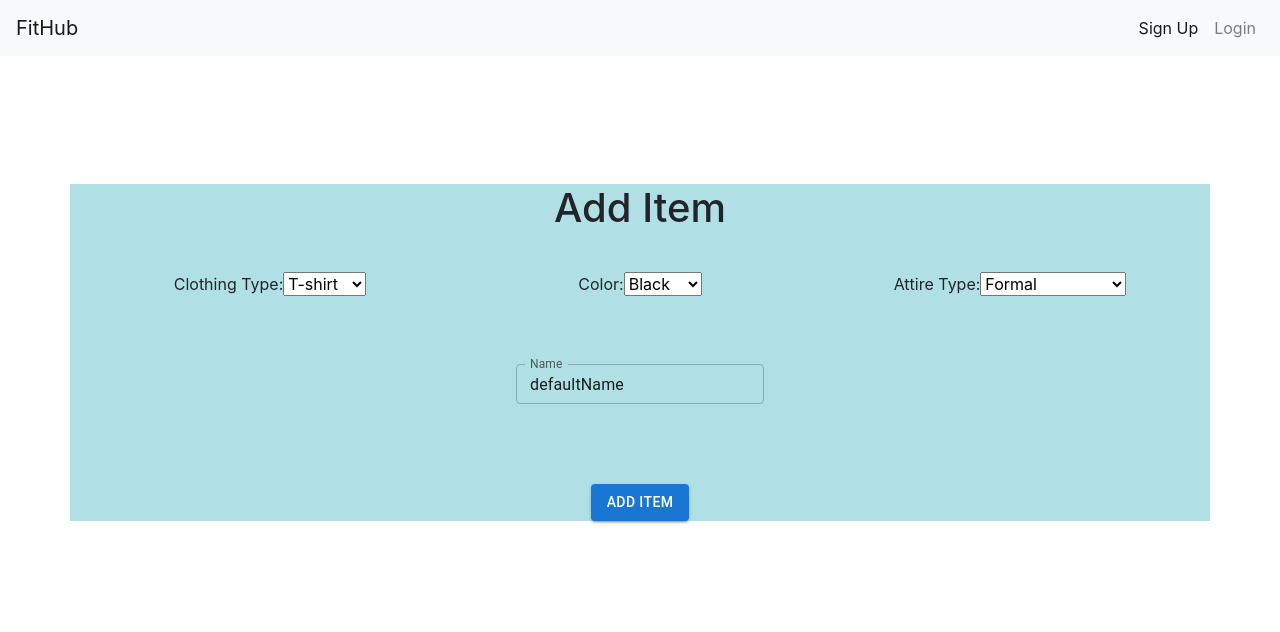
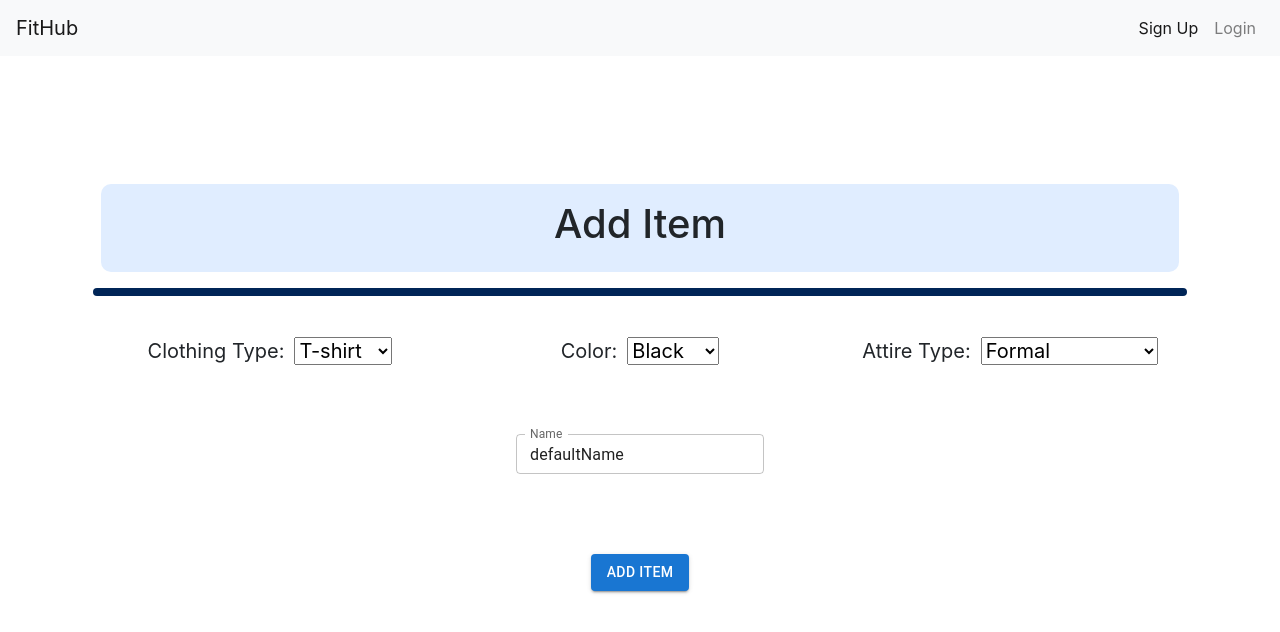
Before and after one commit to rokarn12/fithub-app, a React (Create React App) app in the folder fithub_mongodb/client/: page /additempage in a window 1280 px wide. Shown: the top 632 px of the page. Built offline with nearby package versions, Linux system fonts and the light colour scheme; no server answers.

Commit message:
all pages uniform

```diff
--- a/fithub_mongodb/client/src/pages/AddItemPage.jsx
+++ b/fithub_mongodb/client/src/pages/AddItemPage.jsx
@@ -40,12 +40,14 @@ const AddItemPage = () => {
     };
 
     return (
-        <div className="container text-center" style={{marginTop: "8rem", backgroundColor: "powderblue"}}>
-            <div><h1>Add Item</h1></div>
-            <div className="d-flex flex-row mb-3" style={{marginTop: "30px"}}>
-
-                <div id = 'ClothingType' className="container" style={{padding: "10px"}}>
-                    <label for="clothing-type">Clothing Type: </label>
+        <div className="container text-center" style={{marginTop: "8rem"}}>
+            <div id="dashboard">
+                <h1>Add Item</h1>
+            </div>
+            <div id="line"></div>
+            <div className="d-flex flex-row mb-3" style={{marginTop: "30px", backgroundColor: ""}}>
+                <div id = 'ClothingType' className="container" style={{padding: "10px", fontSize: "20px"}}>
+                    <label for="clothing-type">Clothing Type:&ensp;</label>
                     <select name="clothing-type" id="clothing-types" value={clothingType} onChange={(e) => setClothingType(e.target.value)}>
                     <option value="T-shirt">T-shirt</option>
                     <option value="Shirt">Shirt</option>
@@ -58,8 +60,8 @@ const AddItemPage = () => {
                     </select>
                 </div>
                 {/*<div><Component value={color} onChange={(e) => setColor(e.target.value)}></Component></div>*/}
-                <div id='Color' className="container" style={{padding: "10px"}}>
-                    <label for="color">Color: </label>
+                <div id='Color' className="container" style={{padding: "10px", fontSize: "20px"}}>
+                    <label for="color">Color:&ensp;</label>
                     <select name="color" id="colors" value={color} onChange={(e) => setColor(e.target.value)}>
                     <option value="blue">Blue</option>
                     <option value="black">Black</option>
@@ -73,8 +75,8 @@ const AddItemPage = () => {
                     <option value="white">White</option>
                     </select>
                 </div>
-                <div id='AttireType' className="container" style={{padding: "10px"}}>
-                    <label for="attire-type">Attire Type: </label>
+                <div id='AttireType' className="container" style={{padding: "10px", fontSize: "20px"}}>
+                    <label for="attire-type">Attire Type:&ensp;</label>
                     <select name="attire-type" id="attire-types" value={attireType} onChange={(e) => setAttireType(e.target.value)}>
                     <option value="formal">Formal</option>
                     <option value="business-casual">Business Casual</option>
--- a/fithub_mongodb/client/src/pages/ECloset.jsx
+++ b/fithub_mongodb/client/src/pages/ECloset.jsx
@@ -113,14 +113,15 @@ const ECloset = () => {
     return ((user ? ( // user is logged in, show their dashboard
         <div className="container text-center">
             <div className="container mt-5 mb-5 col-lg">
-                <div className="alert p-5">
+                <div id="dashboard">
                     <h1>E-Closet</h1>
                 </div>
-                <Button variant="contained" size="large" onClick={handlegetItems} >
+                <div id="line"></div>
+                <Button id="button" variant="contained" size="large" onClick={handlegetItems} style={{backgroundColor: "rgba(0, 110, 255, 1)"}} >
                     Refresh E-Closet
                 </Button>
                 <div id='sorting' className="container">
-                    <label for="sortType">Attire Type: </label>
+                    <label for="sortType">Attire Type:&ensp;</label>
                     <select name="sortType" id="sort" value={sortType} onChange={(e) => setSortType(e.target.value)}>
                     <option value="Alphabetical">Alphabetical</option>
                     <option value="ClothingType">Clothing Type</option>
@@ -128,7 +129,7 @@ const ECloset = () => {
                     <option value="Attire">Attire Type</option>
                     </select>
                 </div>
-                <Button variant="contained" size="large" onClick={sortBy} >
+                <Button id="button" variant="contained" size="large" onClick={sortBy} style={{backgroundColor: "rgba(0, 37, 87, 1)"}} >
                     Sort
                 </Button>
                 <div>
--- a/fithub_mongodb/client/src/pages/Home.jsx
+++ b/fithub_mongodb/client/src/pages/Home.jsx
@@ -32,22 +32,19 @@ const Home = () => {
                         apart your wardrobe looking for ideas on what to wear. Our software also lets you mix
                         and match clothes, favorite outfits, plan outfits for the week, and our exclusive color
                         algorithm will recommend clothes that will go well with the type of event, and the rest
-                        of your fit. Don’t waste any more time cleaning up after trying on too many outfits. Try out the
-                        outfit generator below!</p>
+                        of your fit. Don’t waste any more time cleaning up after trying on too many outfits. </p>
                 </div>
             </div>
             <div className="text-center col-lg">
-                <br></br>
                 <h3>Ready to try it? Sign up below!</h3>
                 <Link className="nav-link" to="/signup">
                     <Button id="button" style={{backgroundColor: "rgba(0, 110, 255, 1)"}} variant="contained">
                                 Sign Up
                     </Button>
                 </Link>
-                <br></br>
                 <h3>Already a user? Login below!</h3>
                 <Link className="nav-link" to="/login">
-                    <Button id="button" style={{backgroundColor: "rgba(0, 81, 189, 1)"}} variant="contained">
+                    <Button id="button" style={{backgroundColor: "rgba(0, 37, 87, 1)"}} variant="contained">
                                 Login
                     </Button>
                 </Link>
--- a/fithub_mongodb/client/src/pages/css/home.css
+++ b/fithub_mongodb/client/src/pages/css/home.css
@@ -6,6 +6,28 @@
 
 /* #back2 #itemCard {
     animation: item-move 10s infinite;
+} */
+
+/*
+body {
+    background: linear-gradient(-45deg, rgba(0, 37, 87, 0.25), rgba(0, 55, 128,0.25), rgba(0, 81, 189,0.25),rgba(0, 110, 255,0.25));
+    background-size: 400% 400%;
+    animation: gradient 15s ease infinite;
+    height: 100vh;
+}
+
+@keyframes gradient {
+    0% {
+        background-position: 0% 50%;
+    }
+
+    50% {
+        background-position: 100% 50%;
+    }
+
+    100% {
+        background-position: 0% 50%;
+    }
 } */
 
 #fithub {
@@ -47,7 +69,7 @@
 #description{
     text-align: justify;
 
-    /* font-size: 20px; */
+    font-size: 20px;
 }
 
 #back1 {
```
